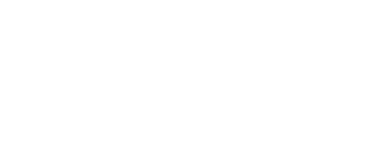
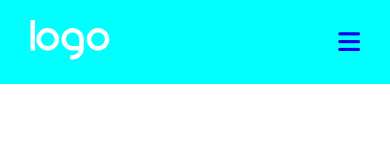
Before and after one commit to matteocenci/htmlcss-responsive-layout, a plain HTML site: page index.html in a window 390 px wide. Drawn offline with Linux system fonts and the light colour scheme.

Commit message:
feat: header for mobile

```diff
--- a/css/style.css
+++ b/css/style.css
@@ -1,6 +1,28 @@
 /* RESET */
-*{
+* {
     margin: 0;
     padding: 0;
     box-sizing: border-box;
+    font-family: "PT Sans";
 }
+
+img {
+    max-width: 100%;
+}
+
+.header-container {
+    display: flex;
+    align-items: center;
+    justify-content: space-between;
+    padding: 30px;
+    width: 100vw;
+
+    /* Debug */
+    height: 10vh;
+    background-color: aqua;
+}
+
+.hamburger-menu i {
+    font-size: 25px;
+
+}
--- a/index.html
+++ b/index.html
@@ -9,6 +9,33 @@
     <meta name="viewport" content="width=device-width, initial-scale=1.0">
 </head>
 <body>
+    <!-- Header and Nav -->
+    <header>
+        <div class="header-container">
+            <a href="logo" class="logo">
+                <img src="img/logo.png" alt="">
+            </a>
+            <a href="hamburger" class="hamburger-menu">
+                <i class="fa-solid fa-bars"></i>
+
+            </a>
+
+        </div>
+
+    </header>
+    <!-- /Header and Nav -->
+
+    <!-- Main -->
+    <main>
+
+    </main>
+    <!-- /Main -->
+
+    <!-- Footer     -->
+    <footer>
+
+    </footer>
+    <!-- /Footer     -->
 
 </body>
 </html>
```
